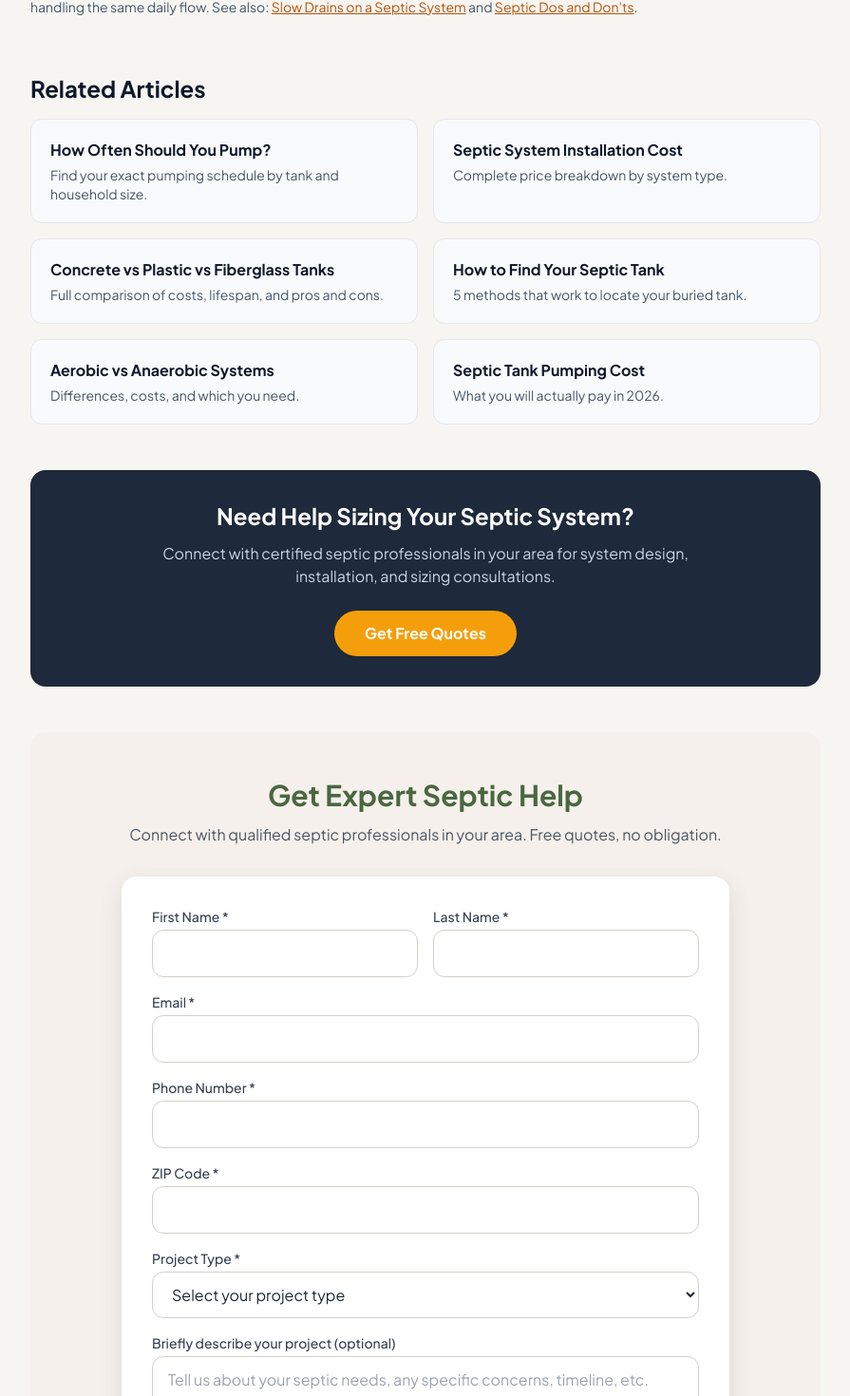
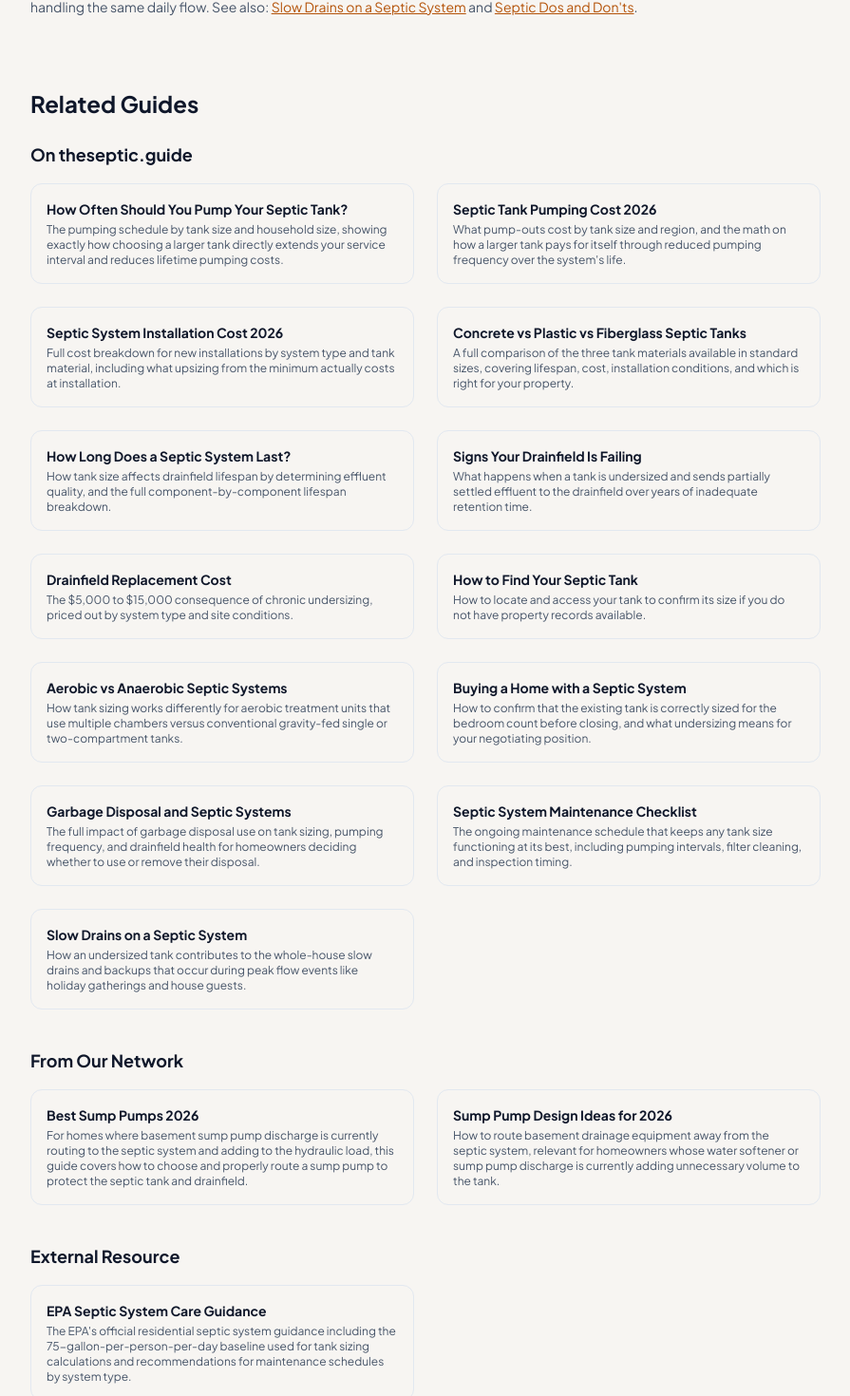
Before and after one commit to thebasementguide2026/theseptic.guide-, a Next.js app: page /guides/septic-tank-size-guide in a window 1280 px wide. Shown: the part 9492-10962 px from the top of the page at 95% size, without its empty margins (192-1087 px from the left). Built offline with nearby package versions, Linux system fonts and the light colour scheme.

Commit message:
Replace Related Articles with expanded Related Guides on septic-tank-size-guide page

```diff
--- a/app/guides/septic-tank-size-guide/page.tsx
+++ b/app/guides/septic-tank-size-guide/page.tsx
@@ -289,18 +289,86 @@ export default function SepticTankSizeGuidePage() {
           </div>
         </section>
 
-        {/* Related Articles */}
-        <section className="mb-12">
-          <h2 className="text-2xl font-bold text-slate-900 mb-4">Related Articles</h2>
-          <div className="grid md:grid-cols-2 gap-4">
-            <Link href="/articles/how-often-pump-septic-tank" className="block bg-gray-50 rounded-lg p-5 border border-gray-200 hover:shadow-md transition-shadow"><h3 className="font-bold text-slate-900">How Often Should You Pump?</h3><p className="text-slate-600 text-sm mt-1">Find your exact pumping schedule by tank and household size.</p></Link>
-            <Link href="/cost-guides/septic-system-installation-cost" className="block bg-gray-50 rounded-lg p-5 border border-gray-200 hover:shadow-md transition-shadow"><h3 className="font-bold text-slate-900">Septic System Installation Cost</h3><p className="text-slate-600 text-sm mt-1">Complete price breakdown by system type.</p></Link>
-            <Link href="/comparisons/concrete-vs-plastic-vs-fiberglass-septic-tanks" className="block bg-gray-50 rounded-lg p-5 border border-gray-200 hover:shadow-md transition-shadow"><h3 className="font-bold text-slate-900">Concrete vs Plastic vs Fiberglass Tanks</h3><p className="text-slate-600 text-sm mt-1">Full comparison of costs, lifespan, and pros and cons.</p></Link>
-            <Link href="/articles/how-to-find-your-septic-tank" className="block bg-gray-50 rounded-lg p-5 border border-gray-200 hover:shadow-md transition-shadow"><h3 className="font-bold text-slate-900">How to Find Your Septic Tank</h3><p className="text-slate-600 text-sm mt-1">5 methods that work to locate your buried tank.</p></Link>
-            <Link href="/comparisons/aerobic-vs-anaerobic-septic-systems" className="block bg-gray-50 rounded-lg p-5 border border-gray-200 hover:shadow-md transition-shadow"><h3 className="font-bold text-slate-900">Aerobic vs Anaerobic Systems</h3><p className="text-slate-600 text-sm mt-1">Differences, costs, and which you need.</p></Link>
-            <Link href="/articles/septic-tank-pumping-cost" className="block bg-gray-50 rounded-lg p-5 border border-gray-200 hover:shadow-md transition-shadow"><h3 className="font-bold text-slate-900">Septic Tank Pumping Cost</h3><p className="text-slate-600 text-sm mt-1">What you will actually pay in 2026.</p></Link>
+        {/* Related Guides */}
+        <div className="mt-16">
+          <h2 className="text-2xl font-bold text-slate-900 mb-6">Related Guides</h2>
+
+          <h3 className="text-lg font-bold text-slate-900 mb-4">On theseptic.guide</h3>
+          <div className="grid md:grid-cols-2 gap-6 mb-10">
+            <Link href="/articles/how-often-pump-septic-tank" className="block p-4 border border-slate-200 rounded-lg hover:shadow-md transition-shadow">
+              <h4 className="font-bold text-slate-900 mb-1 text-sm">How Often Should You Pump Your Septic Tank?</h4>
+              <p className="text-slate-600 text-xs">The pumping schedule by tank size and household size, showing exactly how choosing a larger tank directly extends your service interval and reduces lifetime pumping costs.</p>
+            </Link>
+            <Link href="/articles/septic-tank-pumping-cost" className="block p-4 border border-slate-200 rounded-lg hover:shadow-md transition-shadow">
+              <h4 className="font-bold text-slate-900 mb-1 text-sm">Septic Tank Pumping Cost 2026</h4>
+              <p className="text-slate-600 text-xs">What pump-outs cost by tank size and region, and the math on how a larger tank pays for itself through reduced pumping frequency over the system&apos;s life.</p>
+            </Link>
+            <Link href="/cost-guides/septic-system-installation-cost" className="block p-4 border border-slate-200 rounded-lg hover:shadow-md transition-shadow">
+              <h4 className="font-bold text-slate-900 mb-1 text-sm">Septic System Installation Cost 2026</h4>
+              <p className="text-slate-600 text-xs">Full cost breakdown for new installations by system type and tank material, including what upsizing from the minimum actually costs at installation.</p>
+            </Link>
+            <Link href="/comparisons/concrete-vs-plastic-vs-fiberglass-septic-tanks" className="block p-4 border border-slate-200 rounded-lg hover:shadow-md transition-shadow">
+              <h4 className="font-bold text-slate-900 mb-1 text-sm">Concrete vs Plastic vs Fiberglass Septic Tanks</h4>
+              <p className="text-slate-600 text-xs">A full comparison of the three tank materials available in standard sizes, covering lifespan, cost, installation conditions, and which is right for your property.</p>
+            </Link>
+            <Link href="/articles/how-long-does-a-septic-system-last" className="block p-4 border border-slate-200 rounded-lg hover:shadow-md transition-shadow">
+              <h4 className="font-bold text-slate-900 mb-1 text-sm">How Long Does a Septic System Last?</h4>
+              <p className="text-slate-600 text-xs">How tank size affects drainfield lifespan by determining effluent quality, and the full component-by-component lifespan breakdown.</p>
+            </Link>
+            <Link href="/problems/drainfield-failing" className="block p-4 border border-slate-200 rounded-lg hover:shadow-md transition-shadow">
+              <h4 className="font-bold text-slate-900 mb-1 text-sm">Signs Your Drainfield Is Failing</h4>
+              <p className="text-slate-600 text-xs">What happens when a tank is undersized and sends partially settled effluent to the drainfield over years of inadequate retention time.</p>
+            </Link>
+            <Link href="/cost-guides/drainfield-replacement-cost" className="block p-4 border border-slate-200 rounded-lg hover:shadow-md transition-shadow">
+              <h4 className="font-bold text-slate-900 mb-1 text-sm">Drainfield Replacement Cost</h4>
+              <p className="text-slate-600 text-xs">The $5,000 to $15,000 consequence of chronic undersizing, priced out by system type and site conditions.</p>
+            </Link>
+            <Link href="/articles/how-to-find-your-septic-tank" className="block p-4 border border-slate-200 rounded-lg hover:shadow-md transition-shadow">
+              <h4 className="font-bold text-slate-900 mb-1 text-sm">How to Find Your Septic Tank</h4>
+              <p className="text-slate-600 text-xs">How to locate and access your tank to confirm its size if you do not have property records available.</p>
+            </Link>
+            <Link href="/comparisons/aerobic-vs-anaerobic-septic-systems" className="block p-4 border border-slate-200 rounded-lg hover:shadow-md transition-shadow">
+              <h4 className="font-bold text-slate-900 mb-1 text-sm">Aerobic vs Anaerobic Septic Systems</h4>
+              <p className="text-slate-600 text-xs">How tank sizing works differently for aerobic treatment units that use multiple chambers versus conventional gravity-fed single or two-compartment tanks.</p>
+            </Link>
+            <Link href="/guides/buying-home-with-septic" className="block p-4 border border-slate-200 rounded-lg hover:shadow-md transition-shadow">
+              <h4 className="font-bold text-slate-900 mb-1 text-sm">Buying a Home with a Septic System</h4>
+              <p className="text-slate-600 text-xs">How to confirm that the existing tank is correctly sized for the bedroom count before closing, and what undersizing means for your negotiating position.</p>
+            </Link>
+            <Link href="/guides/garbage-disposal-septic-systems" className="block p-4 border border-slate-200 rounded-lg hover:shadow-md transition-shadow">
+              <h4 className="font-bold text-slate-900 mb-1 text-sm">Garbage Disposal and Septic Systems</h4>
+              <p className="text-slate-600 text-xs">The full impact of garbage disposal use on tank sizing, pumping frequency, and drainfield health for homeowners deciding whether to use or remove their disposal.</p>
+            </Link>
+            <Link href="/maintenance/septic-system-maintenance-checklist" className="block p-4 border border-slate-200 rounded-lg hover:shadow-md transition-shadow">
+              <h4 className="font-bold text-slate-900 mb-1 text-sm">Septic System Maintenance Checklist</h4>
+              <p className="text-slate-600 text-xs">The ongoing maintenance schedule that keeps any tank size functioning at its best, including pumping intervals, filter cleaning, and inspection timing.</p>
+            </Link>
+            <Link href="/problems/slow-drains" className="block p-4 border border-slate-200 rounded-lg hover:shadow-md transition-shadow">
+              <h4 className="font-bold text-slate-900 mb-1 text-sm">Slow Drains on a Septic System</h4>
+              <p className="text-slate-600 text-xs">How an undersized tank contributes to the whole-house slow drains and backups that occur during peak flow events like holiday gatherings and house guests.</p>
+            </Link>
           </div>
-        </section>
+
+          <h3 className="text-lg font-bold text-slate-900 mb-4">From Our Network</h3>
+          <div className="grid md:grid-cols-2 gap-6 mb-10">
+            <a href="https://thebasement.guide/articles/best-sump-pumps-2026" target="_blank" rel="noopener noreferrer" className="block p-4 border border-slate-200 rounded-lg hover:shadow-md transition-shadow">
+              <h4 className="font-bold text-slate-900 mb-1 text-sm">Best Sump Pumps 2026</h4>
+              <p className="text-slate-600 text-xs">For homes where basement sump pump discharge is currently routing to the septic system and adding to the hydraulic load, this guide covers how to choose and properly route a sump pump to protect the septic tank and drainfield.</p>
+            </a>
+            <a href="https://thebasement.guide/articles/sump-pump-design-ideas" target="_blank" rel="noopener noreferrer" className="block p-4 border border-slate-200 rounded-lg hover:shadow-md transition-shadow">
+              <h4 className="font-bold text-slate-900 mb-1 text-sm">Sump Pump Design Ideas for 2026</h4>
+              <p className="text-slate-600 text-xs">How to route basement drainage equipment away from the septic system, relevant for homeowners whose water softener or sump pump discharge is currently adding unnecessary volume to the tank.</p>
+            </a>
+          </div>
+
+          <h3 className="text-lg font-bold text-slate-900 mb-4">External Resource</h3>
+          <div className="grid md:grid-cols-2 gap-6">
+            <a href="https://www.epa.gov/septic/how-care-your-septic-system" target="_blank" rel="noopener noreferrer" className="block p-4 border border-slate-200 rounded-lg hover:shadow-md transition-shadow">
+              <h4 className="font-bold text-slate-900 mb-1 text-sm">EPA Septic System Care Guidance</h4>
+              <p className="text-slate-600 text-xs">The EPA&apos;s official residential septic system guidance including the 75-gallon-per-person-per-day baseline used for tank sizing calculations and recommendations for maintenance schedules by system type.</p>
+            </a>
+          </div>
+        </div>
 
         {/* CTA */}
         <section className="bg-slate-800 rounded-2xl p-8 text-center">
```
